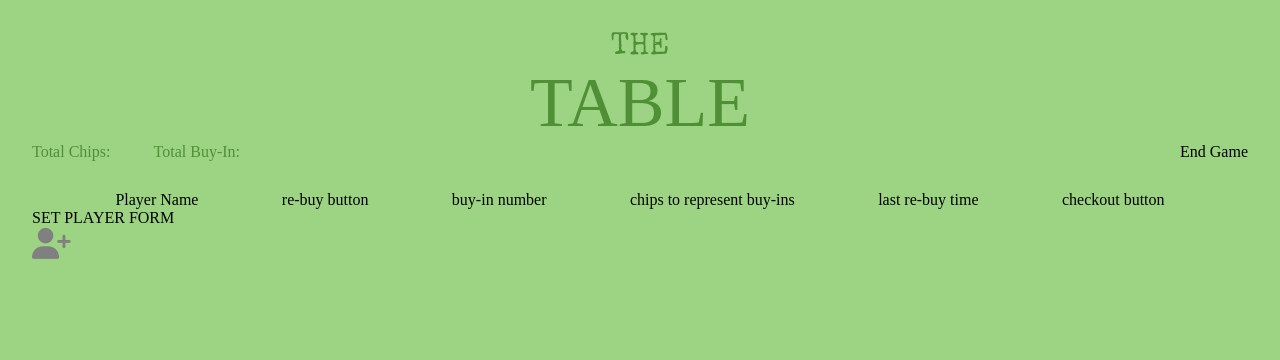
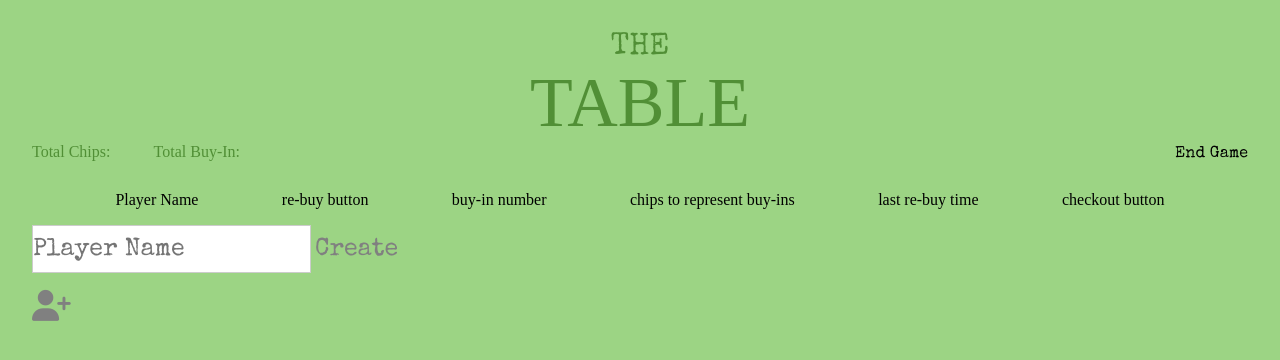
Before and after one commit to emmanuelgruffy/the-table, a React (Create React App) app: page /table in a window 1280 px wide. Both pictures are taken after a click on the button 51 px from the left and 227 px from the top of the page. Shown: the top 360 px of the page. Built offline with nearby package versions, Linux system fonts and the light colour scheme; a web font is replaced by a local one.

Commit message:
adding table files

```diff
--- a/src/App.css
+++ b/src/App.css
@@ -127,8 +127,6 @@ input::-webkit-inner-spin-button {
 }
 
 .btn-add-player {
-  /* margin-left: 3rem; */
-  font-family:  Rye;
   font-size: 1.938rem;
   color: black;
   font-weight: 400;
@@ -138,8 +136,6 @@ input::-webkit-inner-spin-button {
 }
 
 .btn-add-player-disabled {
-  /* margin-left: 3rem; */
-  font-family:  Rye;
   font-size: 1.938rem;
   color: gray;
   font-weight: 400;
@@ -171,10 +167,6 @@ input::-webkit-inner-spin-button {
   justify-content: flex-end;
 }
 
-.navbar-container .start {
-
-}
-
 .navbar-section {
   font-family:  Rye;
   font-size: 1rem;
@@ -188,7 +180,7 @@ input::-webkit-inner-spin-button {
 }
 
 .btn-end-game {
-  font-family:  Rye;
+  font-family:  Special Elite;;
   font-size: 1rem;
   color: black;
   font-weight: 400;
@@ -204,3 +196,46 @@ input::-webkit-inner-spin-button {
   flex-direction: row;
   justify-content: space-evenly;
 }
+
+/* Set Player Form */
+
+.form-submit-player {
+  margin: 1rem auto;
+}
+
+.input-submit-player {
+  font-family: Special Elite;
+  font-size: 1.563rem;
+  height: 3rem;
+  border: 1px solid #ccc;
+}
+
+.btn-submit-player-on {
+  font-family: Special Elite;
+  font-size: 1.563rem;
+  color: black;
+  font-weight: 400;
+  background-color: #9cd484;
+  border-color: #9cd484;
+  border: none;
+}
+
+.btn-submit-player-on:hover {
+  color: dodgerblue;
+  cursor: pointer;
+  /* border-style: initial; */
+  border-bottom: 3px solid gray;
+  border-right: 2px solid gray;
+  border-bottom-right-radius: 10%;
+  padding-right: 0.3%;
+}
+
+.btn-submit-player-off {
+  font-family: Special Elite;
+  font-size: 1.563rem;
+  color: gray;
+  font-weight: 400;
+  background-color: #9cd484;
+  border-color: #9cd484;
+  border-style: none;
+}
--- a/src/actions/table.js
+++ b/src/actions/table.js
@@ -12,12 +12,13 @@ export const setMinimal = (sum) => dispatch => {
     }
 };
 
-export const setPlayer = ({ playerName, rebuyCount, lastRebuy, isOut}) => dispatch => {
+export const setPlayer = (playerName) => dispatch => {
     let newPlayer = {
         playerName: playerName,
-        rebuyCount: rebuyCount,
-        lastRebuy: lastRebuy,
-        isOut: isOut
+        rebuyCount: 0,
+        buyIns: 1,
+        lastRebuy: null,
+        isOut: false
     }
     try {
         dispatch({
--- a/src/components/SetPlayer.js
+++ b/src/components/SetPlayer.js
@@ -1,16 +1,43 @@
-import React from 'react'
-import PropTypes from 'prop-types'
+import React, { useState } from 'react';
+import PropTypes from 'prop-types';
+import { connect } from 'react-redux';
+import { setPlayer } from '../actions/table';
 
-const SetPlayer = props => {
+const SetPlayer = ({ setPlayer, submitted }) => {
+
+    let regex = /^\s*$/;
+
+    const [playerName, setPlayerName] = useState('');
+
+    const handleSubmit = e => {
+        e.preventDefault();
+        setPlayer(playerName);
+        submitted();
+    }
+
     return (
         <div>
-           SET PLAYER FORM
+            <form className='form-submit-player' onSubmit={e => handleSubmit(e)}>
+                <input
+                    className='input-submit-player'
+                    type='text'
+                    placeholder='Player Name'
+                    value={playerName}
+                    onChange={e => setPlayerName(e.target.value)}
+                    required
+                />{' '}
+                {(playerName !== '' && !playerName.match(regex)) ? (
+                    <button className='btn-submit-player-on' type='submit'>Create</button>
+                ) : (
+                    <button className='btn-submit-player-off' type='submit'>Create</button>
+                )}
+            </form>
         </div>
     )
 }
 
 SetPlayer.propTypes = {
-
+    setPlayer: PropTypes.func.isRequired
 }
 
-export default SetPlayer;
+export default connect(null, { setPlayer })(SetPlayer);
--- a/src/components/Table.js
+++ b/src/components/Table.js
@@ -8,7 +8,11 @@ import SetPlayer from './SetPlayer';
 
 
 const Table = props => {
+
     const [newPlayerButton, setNewPlayerButton] = useState(false);
+
+
+
     return (
         <div className='table'>
             <div className='navbar-container'>
@@ -26,7 +30,7 @@ const Table = props => {
                 <Player />
                 {newPlayerButton ? (
                     <Fragment>
-                        <SetPlayer />
+                        <SetPlayer submitted={() => setNewPlayerButton(false)}/>
                         <button className='btn-add-player-disabled' disabled><i class="fas fa-user-plus"></i></button>
                     </Fragment>
                 ) : (
```
